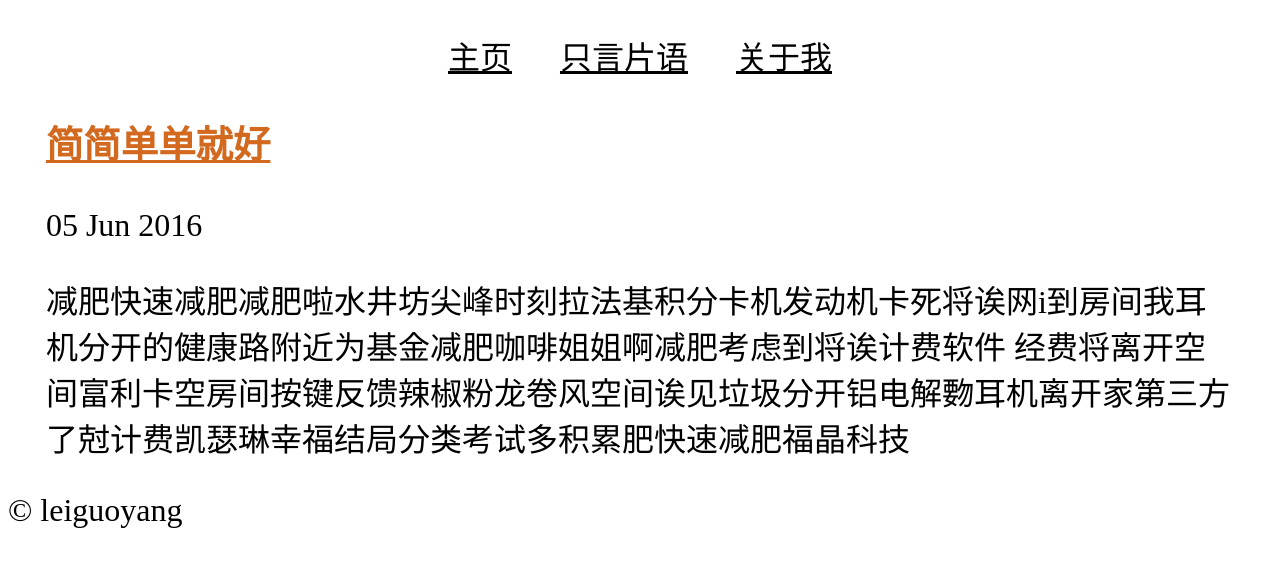
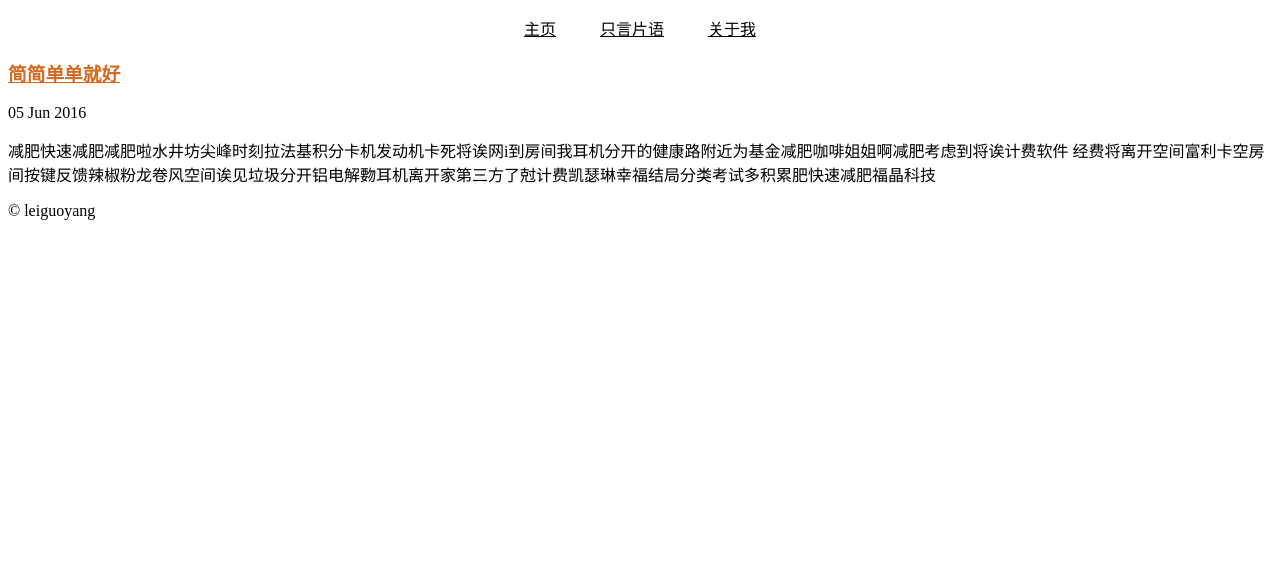
Before and after one commit to leiguoyang/leiguoyang.github.io, a Jekyll site: the page built from index.html, in a window 1280 px wide. Shown: the top 567 px of the page. Built offline with Jekyll 4.4.1, drawn with Linux system fonts in a browser that asks for light colours.

Commit message:
Update default.html

```diff
--- a/_layouts/default.html
+++ b/_layouts/default.html
@@ -4,7 +4,9 @@
 		<title>{{ page.title }}</title>
 		<meta charset="utf-8">
 		<!--link to mobile stylesheet-->
-		<link rel="stylesheet" href="/css/mobile.css">
+		<link rel="stylesheet" href="/css/mobile.css" media="screen and (max-width: 800px)">
+		<!--link to personal computer-->
+		<link rel="stylesheet" href="/cc/pc.css" media="screen and (min-width: 801px)">
 		<!--link to the stylesheet for links-->
 		<link rel="stylesheet" href="/css/link.css">
 	</head>
```
